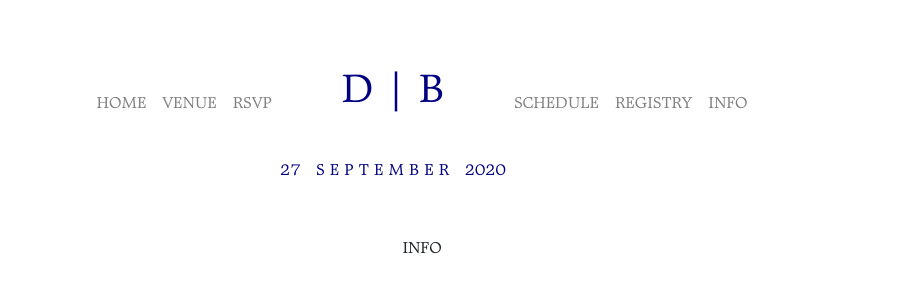
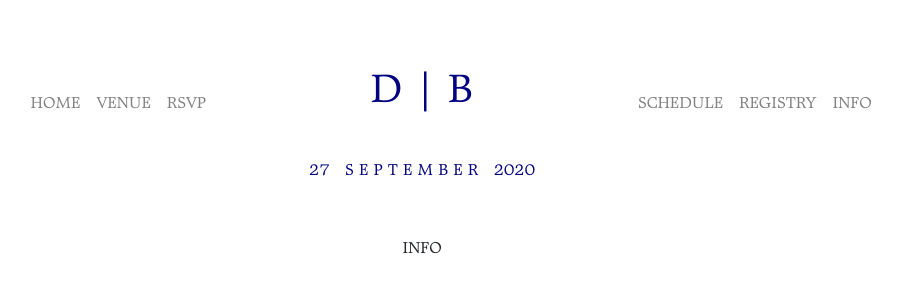
Before and after one commit to spicalous/dcbl, a Jekyll site: the page built from info.html, in a window 1280 px wide. Shown: the top 300 px of the page, without its empty margins (218-1120 px from the left). Built offline with Jekyll 4.4.1, drawn with Linux system fonts in a browser that asks for light colours.

Commit message:
center nav

```diff
--- a/_includes/nav.html
+++ b/_includes/nav.html
@@ -1,24 +1,24 @@
-<nav class="navbar navbar-expand-sm navbar-light justify-content-center py-3">
-  <ul class="navbar-nav my-2 d-none d-md-flex">
+<nav class="navbar navbar-expand-sm navbar-light justify-content-center matt-antique py-3">
+  <ul class="navbar-nav my-2 d-none d-md-flex flex-even justify-content-end">
     {% for item in site.data.nav.left-items %}
     <li class="nav-item">
-      <a class="nav-link matt-antique" href="{{ item.url | relative_url }}">{{ item.title }}</a>
+      <a class="nav-link" href="{{ item.url | relative_url }}">{{ item.title }}</a>
     </li>
     {% endfor %}
   </ul>
-  <div>
-    <h1 class="text-center navy-text mt-5 matt-antique">D | B</h1>
-    <h6 class="text-center navy-text mt-5 matt-antique">27 &nbsp;S E P T E M B E R &nbsp;2020</h6>
+  <div class="flex-even text-center navy-text">
+    <h1 class="mt-5">D | B</h1>
+    <h6 class="mt-5">27 &nbsp;S E P T E M B E R &nbsp;2020</h6>
   </div>
-  <ul class="navbar-nav my-2 d-none d-md-flex">
+  <ul class="navbar-nav my-2 d-none d-md-flex flex-even">
     {% for item in site.data.nav.right-items %}
     <li class="nav-item">
-      <a class="nav-link matt-antique" href="{{ item.url | relative_url }}">{{ item.title }}</a>
+      <a class="nav-link" href="{{ item.url | relative_url }}">{{ item.title }}</a>
     </li>
     {% endfor %}
   </ul>
 </nav>
-<nav class="navbar navbar-expand-md navbar-light py-3">
+<nav class="navbar navbar-expand-md navbar-light matt-antique py-3">
   <button class="navbar-toggler mx-auto" type="button" data-toggle="collapse" data-target="#navbarToggler"
           aria-controls="navbarToggler" aria-expanded="false" aria-label="Toggle navigation">
     Menu <span class="navbar-toggler-icon"></span>
@@ -27,12 +27,12 @@
     <ul class="navbar-nav mx-auto text-center my-2 d-md-none">
       {% for item in site.data.nav.left-items %}
       <li class="nav-item">
-        <a class="nav-link matt-antique" href="{{ item.url | relative_url }}">{{ item.title }}</a>
+        <a class="nav-link" href="{{ item.url | relative_url }}">{{ item.title }}</a>
       </li>
       {% endfor %}
       {% for item in site.data.nav.right-items %}
       <li class="nav-item">
-        <a class="nav-link matt-antique" href="{{ item.url | relative_url }}">{{ item.title }}</a>
+        <a class="nav-link" href="{{ item.url | relative_url }}">{{ item.title }}</a>
       </li>
       {% endfor %}
     </ul>
--- a/_sass/fonts.scss
+++ /dev/null
@@ -1,17 +0,0 @@
-@font-face {
-  font-family: MattAntique;
-  src: url(/assets/fonts/MattAntique.ttf);
-}
-
-.matt-antique {
-  font-family: MattAntique;
-}
-
-@font-face {
-  font-family: Tangerine-Regular;
-  src: url(/assets/fonts/Tangerine-Regular.ttf);
-}
-
-.tangerine-regular {
-  font-family: Tangerine-Regular;
-}
--- a/_sass/main.scss
+++ b/_sass/main.scss
@@ -1,3 +1,16 @@
+@font-face {
+  font-family: MattAntique;
+  src: url(/assets/fonts/MattAntique.ttf);
+}
+
+.matt-antique {
+  font-family: MattAntique;
+}
+
+.flex-even {
+  flex: 1;
+}
+
 .navy-text {
   color: #000080;
 }
--- a/assets/css/styles.scss
+++ b/assets/css/styles.scss
@@ -1,4 +1,3 @@
 ---
 ---
-@import "fonts";
 @import "main";
```
